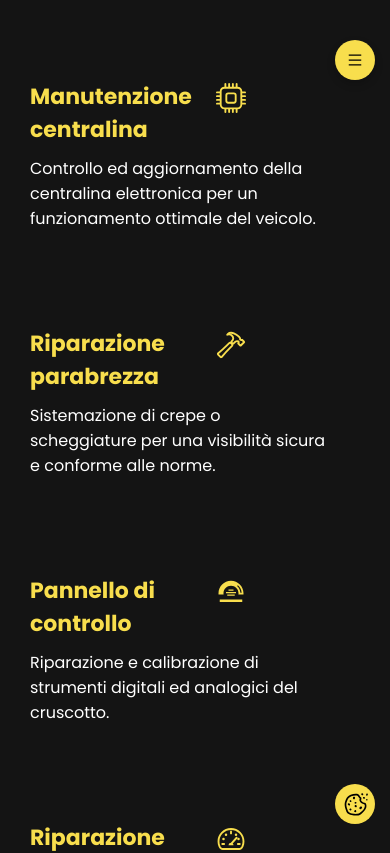
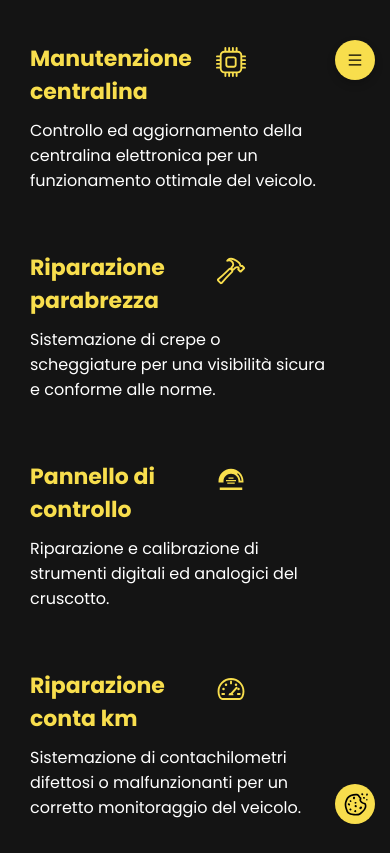
Before and after one commit to michelepatella/mmeletricarservice.it, a React (Create React App) app: page /altri-servizi in a window 390 px wide. Shown: the top 853 px of the page. Built offline with nearby package versions, Linux system fonts and the light colour scheme.

Commit message:
altri servizi margins changed

```diff
--- a/src/styles/components/servizi/DivServizio.css
+++ b/src/styles/components/servizi/DivServizio.css
@@ -42,10 +42,6 @@
     color: white;
 }
 
-.title-and-icon-container{
-    margin-top: var(--divServizio_and_dove_siamo_margin_top);
-}
-
 /* ------ Big screen -------*/
 @media (min-width: 1025px) {
 
@@ -77,6 +73,10 @@
         margin-top: var(--divServizio_and_dove_siamo_margin_top_icon_big_medium_landscape);
         margin-left: var(--divServizio_and_dove_siamo_margin_right_icon);
     }
+
+    .title-and-icon-container{
+        margin-top: var(--divServizio_and_dove_siamo_margin_top_big_and_medium);
+    }
 }
 
 /* Medium screen portrait */
@@ -105,6 +105,10 @@
         height: var(--divServizio_and_dove_siamo_icon_dimension_big_and_medium);
         margin-top: var(--divServizio_and_dove_siamo_margin_top_icon_medium_portrait);
         margin-left: var(--divServizio_and_dove_siamo_margin_right_icon);
+    }
+
+    .title-and-icon-container{
+        margin-top: var(--divServizio_and_dove_siamo_margin_top_big_and_medium);
     }
 
 }
@@ -137,6 +141,10 @@
         margin-top: var(--divServizio_and_dove_siamo_margin_top_icon_big_medium_landscape);
         margin-left: var(--divServizio_and_dove_siamo_margin_right_icon);
     }
+
+    .title-and-icon-container{
+        margin-top: var(--divServizio_and_dove_siamo_margin_top_big_and_medium);
+    }
 }
 
 /* Small screen portrait*/
@@ -154,7 +162,6 @@
         width: var(--general_h2_width_small_portrait);
         margin-left: var(--general_margin_left_small_portrait);
         font-size: var(--divisions_title_font_size_small);
-        margin-top: var(--divServizio_and_dove_siamo_margin_top);
     }
 
     .description-servizio {
@@ -170,6 +177,10 @@
         margin-top: var(--divServizio_and_dove_siamo_margin_top_icon_small);
         margin-left: var(--divServizio_and_dove_siamo_margin_right_icon);
     }
+
+    .title-and-icon-container{
+        margin-top: var(--divServizio_and_dove_siamo_margin_top_small);
+    }
 }
 
 /* Small screen landscape*/
@@ -183,7 +194,6 @@
         width: var(--general_h2_width_small_landscape);
         margin-left: var(--general_margin_left_small_landscape);
         font-size: var(--divisions_title_font_size_small);
-        margin-top: var(--divServizio_and_dove_siamo_margin_top);
     }
 
     .description-servizio {
@@ -200,4 +210,8 @@
         margin-left: var(--divServizio_and_dove_siamo_margin_right_icon);
     }
 
+    .title-and-icon-container{
+        margin-top: var(--divServizio_and_dove_siamo_margin_top_small);
+    }
+
 }
--- a/src/styles/pages/altri-servizi.css
+++ b/src/styles/pages/altri-servizi.css
@@ -3,4 +3,5 @@
     text-align: center;
     background-color: var(--background_color);
     opacity: 1;
+    margin-bottom: var(--altri_servizi_margin_bottom_entire_section);
 }
--- a/src/styles/variables/altriServiziAndDoveSiamoDivVariables.css
+++ b/src/styles/variables/altriServiziAndDoveSiamoDivVariables.css
@@ -1,5 +1,6 @@
 :root{
-    --divServizio_and_dove_siamo_margin_top: 40px;
+    --divServizio_and_dove_siamo_margin_top_big_and_medium: 40px;
+    --divServizio_and_dove_siamo_margin_top_small: 20px;
 
     --divServizio_and_dove_siamo_icon_dimension_big_and_medium: 40px;
     --divServizio_and_dove_siamo_icon_dimension_small: 30px;
@@ -8,7 +9,7 @@
     --divServizio_and_dove_siamo_margin_right_icon: 20px;
     --divServizio_and_dove_siamo_margin_top_icon_big_medium_landscape: 33px;
     --divServizio_and_dove_siamo_margin_top_icon_medium_portrait: 28px;
-    --divServizio_and_dove_siamo_margin_top_icon_small: 43px;
+    --divServizio_and_dove_siamo_margin_top_icon_small: 27px;
 
     /** only for dove siamo divisions **/
     --dove_siamo_icon_margin_bottom: 20px;
--- a/src/styles/variables/altriServiziVariables.css
+++ b/src/styles/variables/altriServiziVariables.css
@@ -1,4 +1,5 @@
 :root{
+    --altri_servizi_margin_bottom_entire_section: 100px;
 
     /** arrow **/
     --arrow_button_dimension: 30px;
```
